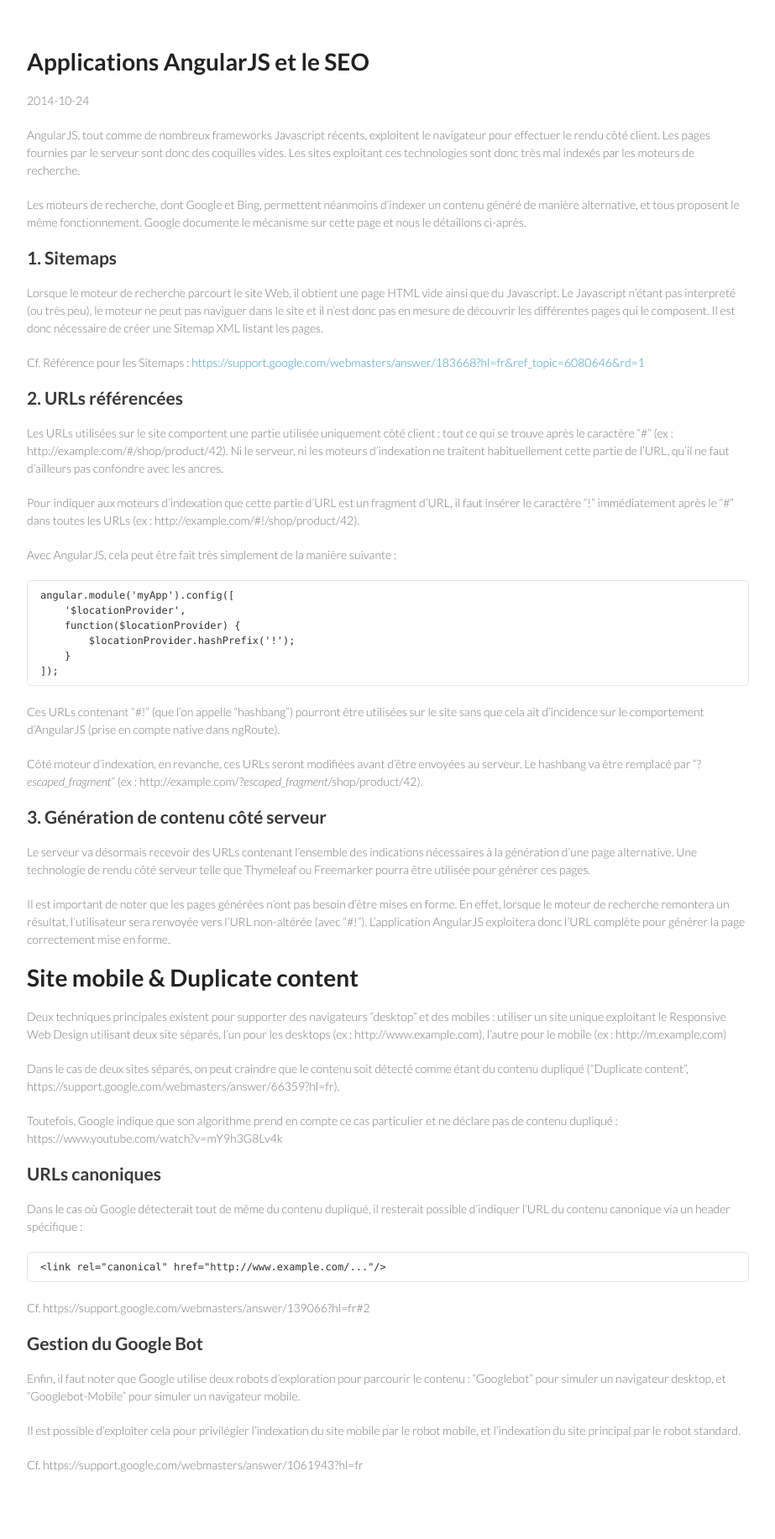
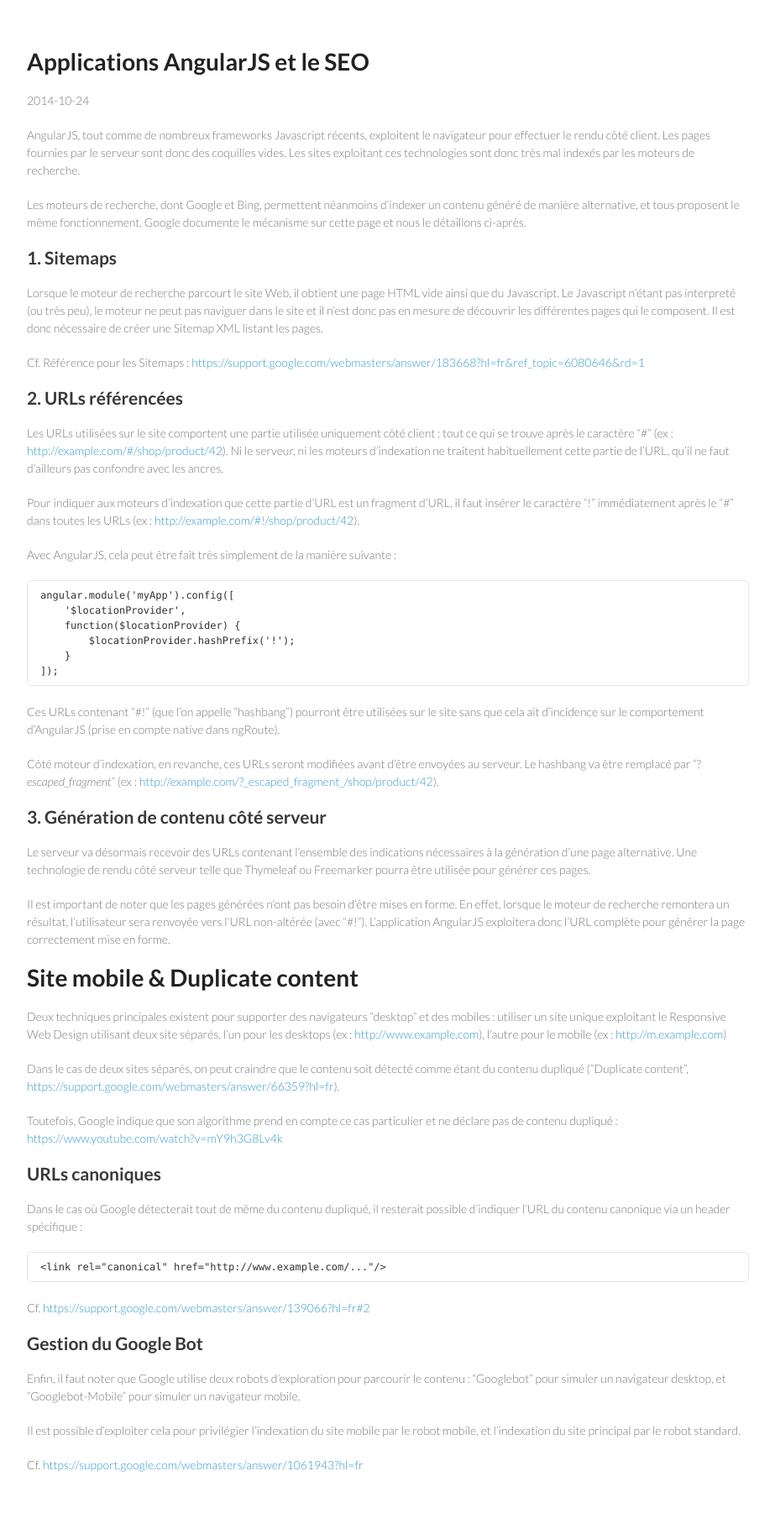
Before and after one commit to aseigneurin/aseigneurin.github.io, a Jekyll site: the page built from _posts/2014-10-24-angularjs-et-seo.md, in a window 1280 px wide. Shown: the whole page at 84% size, without its empty margins (178-1101 px from the left). Built offline with Jekyll 4.4.1, drawn with Linux system fonts in a browser that asks for light colours.

Commit message:
- cosmetic

```diff
--- a/_posts/2014-10-24-angularjs-et-seo.md
+++ b/_posts/2014-10-24-angularjs-et-seo.md
@@ -17,9 +17,9 @@
 
 ## 2. URLs référencées
 
-Les URLs utilisées sur le site comportent une partie utilisée uniquement côté client : tout ce qui se trouve après le caractère “#” (ex : http://example.com/#/shop/product/42). Ni le serveur, ni les moteurs d’indexation ne traitent habituellement cette partie de l’URL, qu’il ne faut d’ailleurs pas confondre avec les ancres.
+Les URLs utilisées sur le site comportent une partie utilisée uniquement côté client : tout ce qui se trouve après le caractère “#” (ex : <http://example.com/#/shop/product/42>). Ni le serveur, ni les moteurs d’indexation ne traitent habituellement cette partie de l’URL, qu’il ne faut d’ailleurs pas confondre avec les ancres.
 
-Pour indiquer aux moteurs d’indexation que cette partie d’URL est un fragment d’URL, il faut insérer le caractère “!” immédiatement après le “#” dans toutes les URLs (ex : http://example.com/#!/shop/product/42).
+Pour indiquer aux moteurs d’indexation que cette partie d’URL est un fragment d’URL, il faut insérer le caractère “!” immédiatement après le “#” dans toutes les URLs (ex : <http://example.com/#!/shop/product/42>).
 
 Avec AngularJS, cela peut être fait très simplement de la manière suivante :
 
@@ -32,7 +32,7 @@
 
 Ces URLs contenant “#!” (que l’on appelle “hashbang”) pourront être utilisées sur le site sans que cela ait d’incidence sur le comportement d’AngularJS (prise en compte native dans ngRoute).
 
-Côté moteur d’indexation, en revanche, ces URLs seront modifiées avant d’être envoyées au serveur. Le hashbang va être remplacé par “?_escaped_fragment_” (ex : http://example.com/?_escaped_fragment_/shop/product/42).
+Côté moteur d’indexation, en revanche, ces URLs seront modifiées avant d’être envoyées au serveur. Le hashbang va être remplacé par “?_escaped_fragment_” (ex : <http://example.com/?_escaped_fragment_/shop/product/42>).
 
 ## 3. Génération de contenu côté serveur
 
@@ -44,11 +44,11 @@
 
 Deux techniques principales existent pour supporter des navigateurs “desktop” et des mobiles :
 utiliser un site unique exploitant le Responsive Web Design
-utilisant deux site séparés, l’un pour les desktops (ex : http://www.example.com), l’autre pour le mobile (ex : http://m.example.com)
+utilisant deux site séparés, l’un pour les desktops (ex : <http://www.example.com>), l’autre pour le mobile (ex : <http://m.example.com>)
 
-Dans le cas de deux sites séparés, on peut craindre que le contenu soit détecté comme étant du contenu dupliqué (“Duplicate content”, https://support.google.com/webmasters/answer/66359?hl=fr).
+Dans le cas de deux sites séparés, on peut craindre que le contenu soit détecté comme étant du contenu dupliqué (“Duplicate content”, <https://support.google.com/webmasters/answer/66359?hl=fr>).
 
-Toutefois, Google indique que son algorithme prend en compte ce cas particulier et ne déclare pas de contenu dupliqué : https://www.youtube.com/watch?v=mY9h3G8Lv4k
+Toutefois, Google indique que son algorithme prend en compte ce cas particulier et ne déclare pas de contenu dupliqué : <https://www.youtube.com/watch?v=mY9h3G8Lv4k>
 
 ## URLs canoniques
 
@@ -56,7 +56,7 @@
 
     <link rel="canonical" href="http://www.example.com/..."/>
 
-Cf. https://support.google.com/webmasters/answer/139066?hl=fr#2
+Cf. <https://support.google.com/webmasters/answer/139066?hl=fr#2>
 
 ## Gestion du Google Bot
 
@@ -64,4 +64,4 @@
 
 Il est possible d’exploiter cela pour privilégier l’indexation du site mobile par le robot mobile, et l’indexation du site principal par le robot standard.
 
-Cf. https://support.google.com/webmasters/answer/1061943?hl=fr
+Cf. <https://support.google.com/webmasters/answer/1061943?hl=fr>
```
